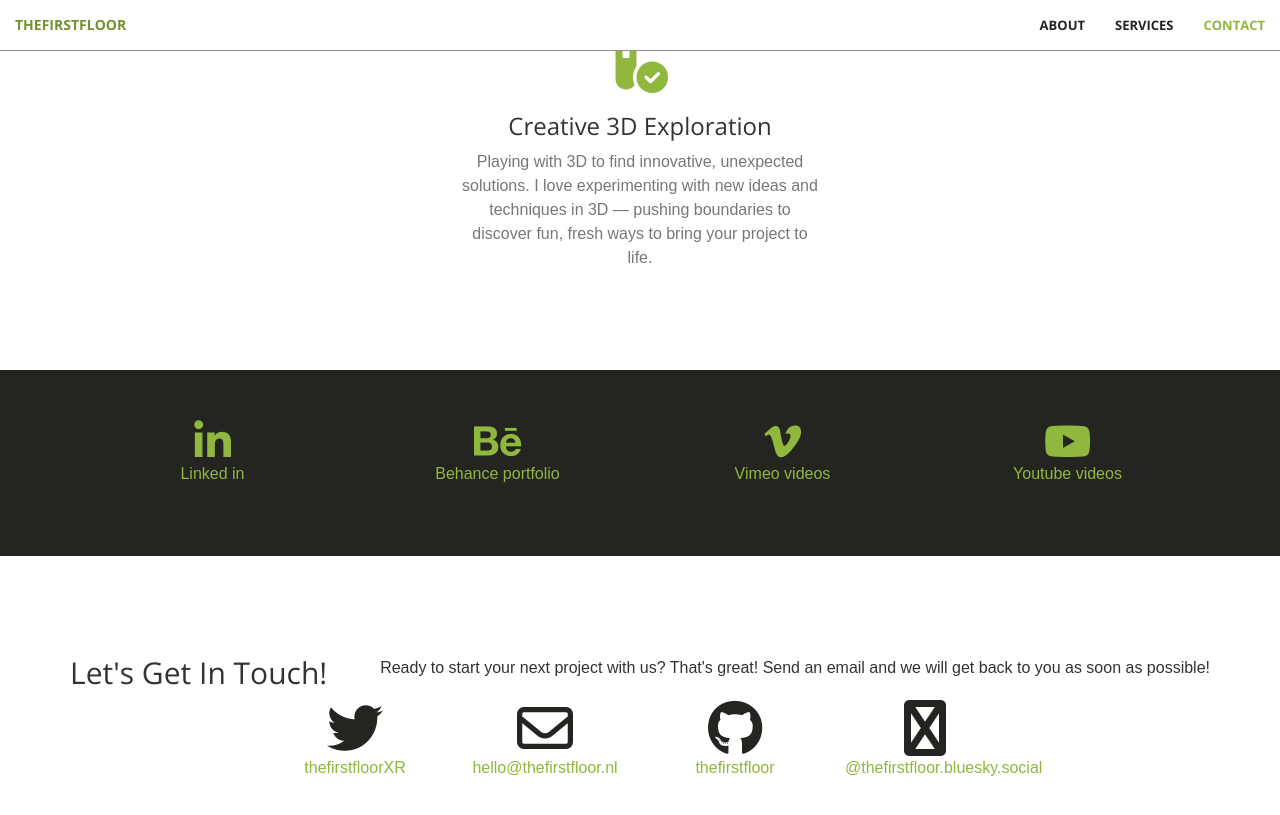
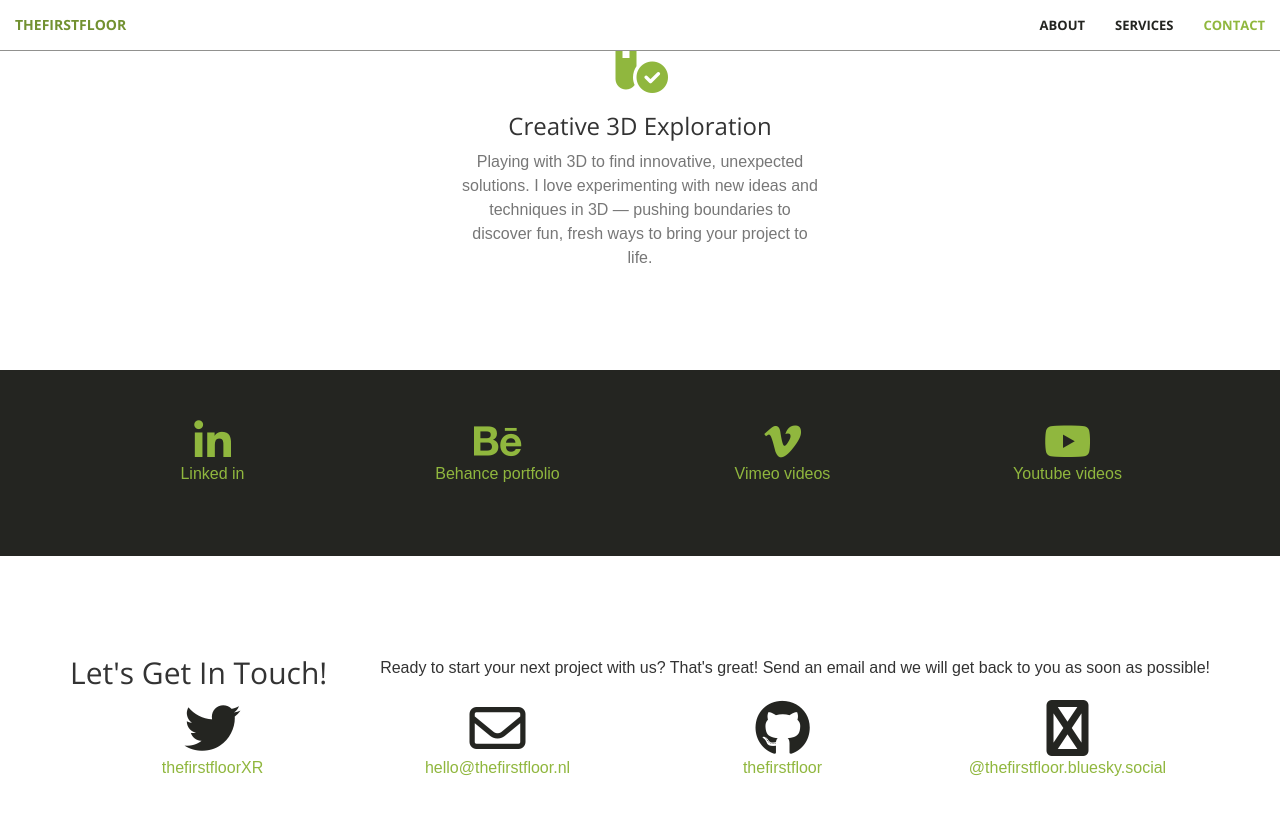
Before and after one commit to thefirstfloor/thefirstfloor.github.io, a Jekyll site: the page built from index.html, in a window 1280 px wide and 900 px high, scrolled down 1753 px. Shown: the top 815 px of the window. Built offline with Jekyll 4.4.1, drawn with Linux system fonts in a browser that asks for light colours; nearby versions of some CDN libraries.

Commit message:
contact.html

```diff
--- a/_includes/contact.html
+++ b/_includes/contact.html
@@ -1,35 +1,37 @@
 <section id="contact">
-    <div class="container">
+    <div class="container text-center">
         <div class="myrow text-center">
             <h2 class="section-heading">Let's Get In Touch!</h2>
             <hr class="primary">
             <p>Ready to start your next project with us? That's great! Send an email and we will get back to you as soon as possible!</p>
         </div>
+    </div>
+    <div class="container text-center">
         <div class="myrow">
-            <div class="col-lg-2 text-center">
+            <div class="col-lg-3 text-center">
                 <a href="https://x.com/{{ site.twitter_username }}">
                     <i class="fa fa-twitter fa-3x wow bounceIn" data-wow-delay=".1s"></i>
                     <p>{{ site.twitter_username }}</p>
                 </a>
             </div>
-            <div class="col-lg-2 text-center">
+            <div class="col-lg-3 text-center">
                 <a href="mailto:{{ site.email }}">
                     <i class="fa fa-envelope-o fa-3x wow bounceIn" data-wow-delay=".1s"></i>
                     <p>{{ site.email }}</p>
                 </a>
             </div>
-            <div class="col-lg-2 text-center">
+            <div class="col-lg-3 text-center">
                 <a href="https://github.com/{{ site.github_username }}">
                     <i class="fa fa-github fa-3x wow bounceIn" data-wow-delay=".1s"></i>
                     <p>{{ site.github_username }}</p>
                 </a>
             </div>
-            <div class="col-lg-2 text-center">
+            <div class="col-lg-3 text-center">
                 <a href="https://bsky.app/profile/thefirstfloor.bsky.social">
                     <i class="fa fa-bluesky fa-3x wow bounceIn" data-wow-delay=".1s"></i>
                     <p>@thefirstfloor.bluesky.social</p>
                 </a>
             </div>
-
         </div>
+    </div>
 </section>
```
